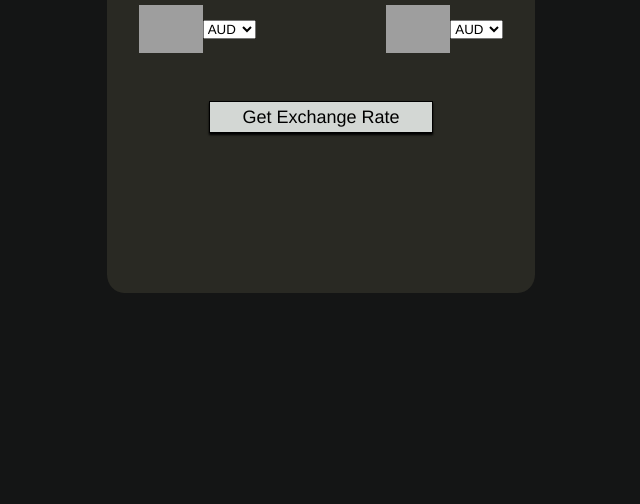
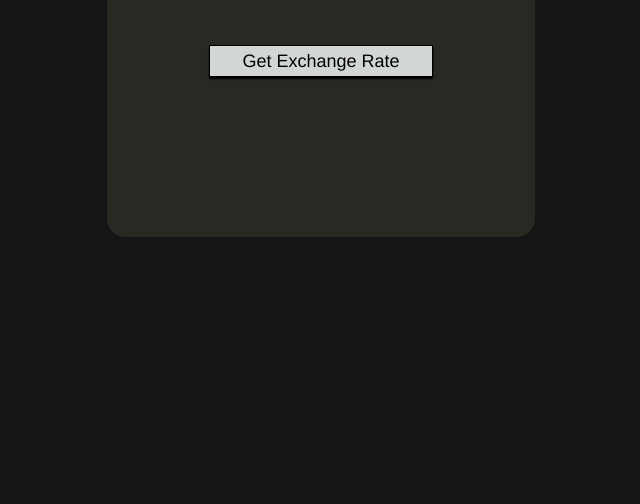
Before and after one commit to Venkatesh01777/Currency-Converter, a plain HTML site: page index.html in a window 1280 px wide. Shown: the part 296-800 px from the top of the page, without its empty margins (319-959 px from the left). Drawn offline with Linux system fonts and the light colour scheme; grey boxes are pictures that could not be loaded.

Commit message:
Update style.css

```diff
--- a/style.css
+++ b/style.css
@@ -8,7 +8,7 @@ body {
     display: flex;
     justify-content: center;
     align-items: center;
-    margin-top: 15vh;
+    margin-top: 8vh;
     background-color:rgb(20, 21, 21);
 }
 .container{
```
